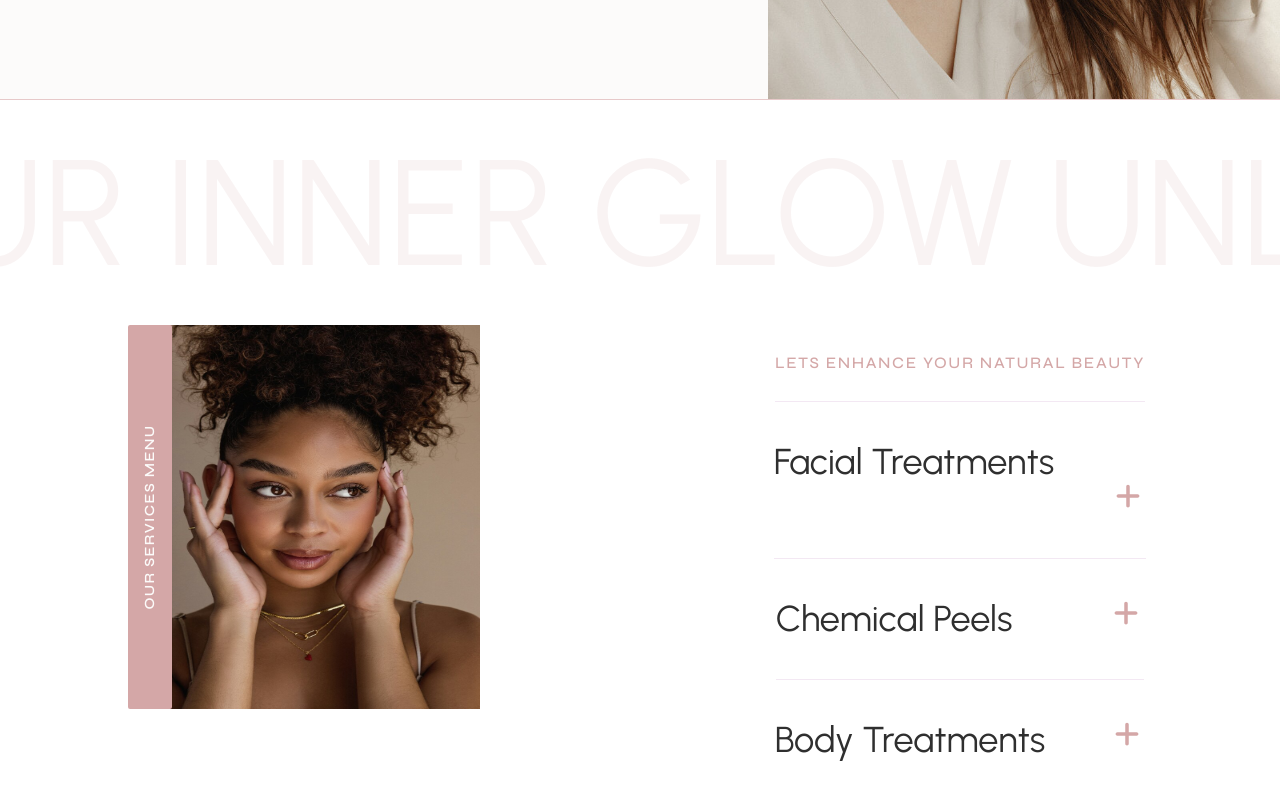
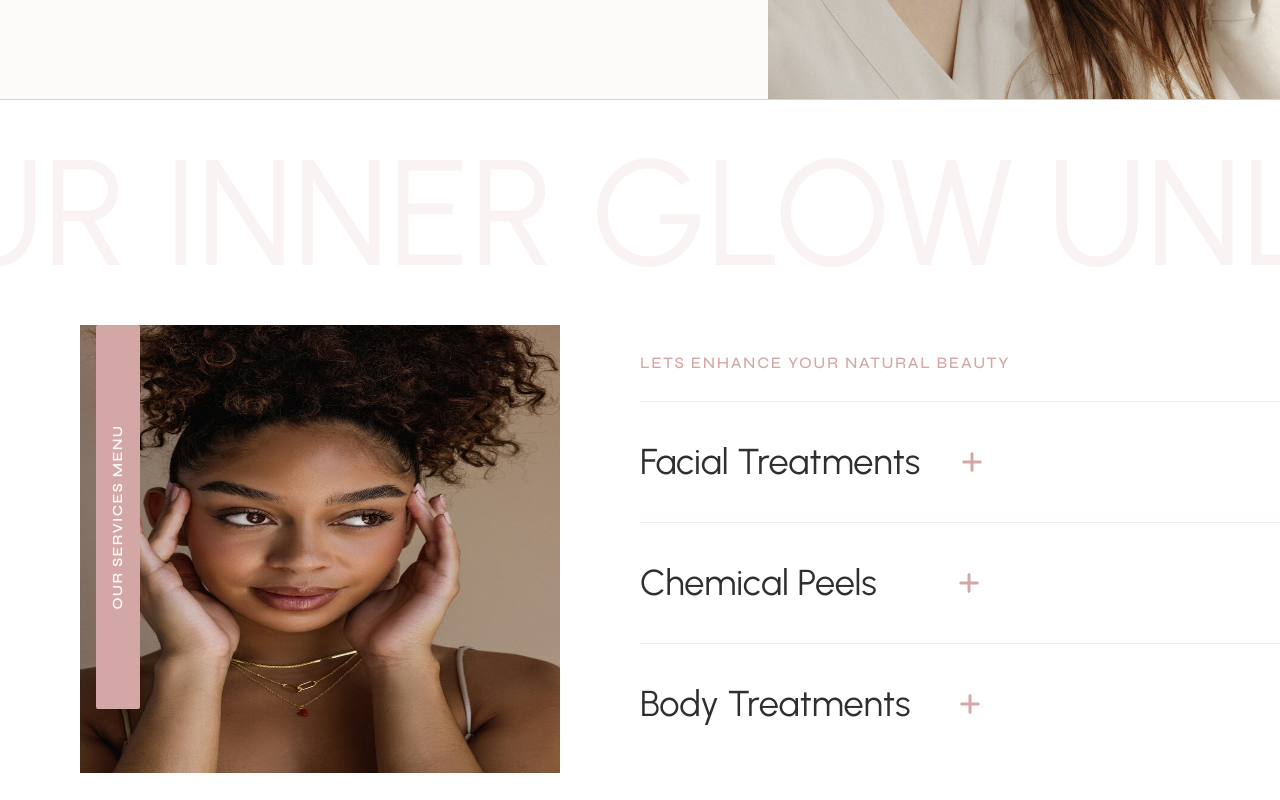
Before and after one commit to ABIGAILMOJUME/Navia-skin, a React (Vite) app: page / in a window 1280 px wide. Shown: the part 797-1597 px from the top of the page. After the commit the page ends 1570 px from the top, so only its background shows below. Built offline with nearby package versions, Linux system fonts and the light colour scheme.

Commit message:
navbar links

```diff
--- a/src/Components/Navbar.jsx
+++ b/src/Components/Navbar.jsx
@@ -22,11 +22,11 @@ const Navbar = () => {
         </div>
         <div className="h-20 bg-grey-one border-b border-pink-two flex justify-between items-center font-medium text-sm">
                 <a href=""><img src={logo} alt="" className=" w-56 pl-2 hover:shadow-sm"/></a>
-              <ul className=" text-grey-two font-syne hidden md:flex  ">
-                <li  className="p-7 transition ease-in-out delay-150 hover:scale-x-110 hover:text-pink-two "><a href=""></a>ABOUT</li>
-                <li className="p-7 transition ease-in-out delay-150 hover:scale-x-110 hover:text-pink-two"><a href=""></a>SERVICES</li>
-                <li className="p-7 transition ease-in-out delay-150 hover:scale-x-110 hover:text-pink-two"><a href=""></a>SHOP</li>
-                <li className="p-7 transition ease-in-out delay-150 hover:scale-x-110 hover:text-pink-two"><a href=""></a>CONTACT</li>
+              <ul className=" text-grey-two font-syne hidden md:flex">
+                <li  className="p-7 transition ease-in-out delay-150 hover:scale-x-110 hover:text-pink-two "><a href="">ABOUT</a></li>
+                <li className="p-7 transition ease-in-out delay-150 hover:scale-x-110 hover:text-pink-two"><a href="">SERVICES</a></li>
+                <li className="p-7 transition ease-in-out delay-150 hover:scale-x-110 hover:text-pink-two"><a href="">SHOP</a></li>
+                <li className="p-7 transition ease-in-out delay-150 hover:scale-x-110 hover:text-pink-two"><a href="">CONTACT</a></li>
 
                 </ul>
                 <button className="btn-one hidden md:flex md:p-4 mr-3 h-12 w-36 text-sm
--- a/src/Components/Servicesmenu.jsx
+++ b/src/Components/Servicesmenu.jsx
@@ -5,35 +5,35 @@ import afrowoman from "../Images/afro woman.jpg";
 const Servicesmenu = () => {
   return (
     <React.Fragment>
-      <div className="flex lg:flex-row flex-col">
-        <div className="lg:w-1/2 md:w-8/12 sm:w-9/12 flex-col hover:brightness-75">
-          <h4 className="inline-flex rounded-sm p-3 bg-pink-three text-grey-one md:-rotate-90 md:origin-top-left tracking-widest font-syne font-semibold text-sm justify-center items-center text-center absolute md:mt-96 md:w-96 md:ml-24 lg:mt-96 lg:w-96 lg:ml-32">
+      <div className="flex flex-col md:flex-row ">
+        <div className="lg:w-1/2 flex-col hover:brightness-75 ">
+          <h4 className="inline-flex rounded-sm p-3 bg-pink-three text-grey-one md:-rotate-90 md:origin-top-left tracking-widest font-syne font-semibold text-sm justify-center items-center text-center absolute md:mt-96 md:w-96 md:ml-24 lg:mt-96  ">
             OUR SERVICES MENU
           </h4>
           <div>
             <img
-              className="flex w-screen md:h-96 md:w-dvw md:ml-32 lg:h-96 lg:w-80 lg:ml-40"
+              className="flex md:h-hero w-full px-20 lg:h-hero mx-auto "
               src={afrowoman}
               alt="afro"
             />
           </div>
         </div>
 
-        <div className="lg:w-1/2 md:w-9/12 flex flex-col items-center mx-auto">
-          <h4 className="text-one text-center border-b border-pink-one py-6">
+        <div className="lg:w-1/2 flex flex-col mx-auto">
+          <h4 className="text-one border-b border-pink-one py-6">
             LETS ENHANCE YOUR NATURAL BEAUTY{" "}
           </h4>
           <h4 className="flex transition ease-in-out delay-500 font-urbanist text-center md:text-left text-4xl sm:leading-8 md:leading-10 text-grey-two hover:text-pink-three py-10 border-b border-pink-one">
             Facial Treatments <a href=""></a>
-            <FaPlus className="ml-14 pb-2 sm:mt-10 fill-pink-three" />
+            <FaPlus className=" size-6 ml-10 my-auto fill-pink-three" />
           </h4>
           <h4 className="flex transition ease-in-out delay-500 font-urbanist text-center md:text-left text-4xl sm:leading-8 md:leading-10 text-grey-two hover:text-pink-three py-10 border-b border-pink-one">
             Chemical Peels <a href=""></a>
-            <FaPlus className="ml-24 pb-2  fill-pink-three" />
+            <FaPlus className="size-6 ml-20 my-auto fill-pink-three" />
           </h4>
           <h4 className="flex transition ease-in-out delay-500 font-urbanist text-center md:text-left text-4xl sm:leading-8 md:leading-10 text-grey-two hover:text-pink-three py-10">
             Body Treatments <a href=""></a>
-            <FaPlus className="ml-16 pb-2 fill-pink-three" />
+            <FaPlus className="size-6 ml-12 my-auto fill-pink-three" />
           </h4>
         </div>
       </div>
```
